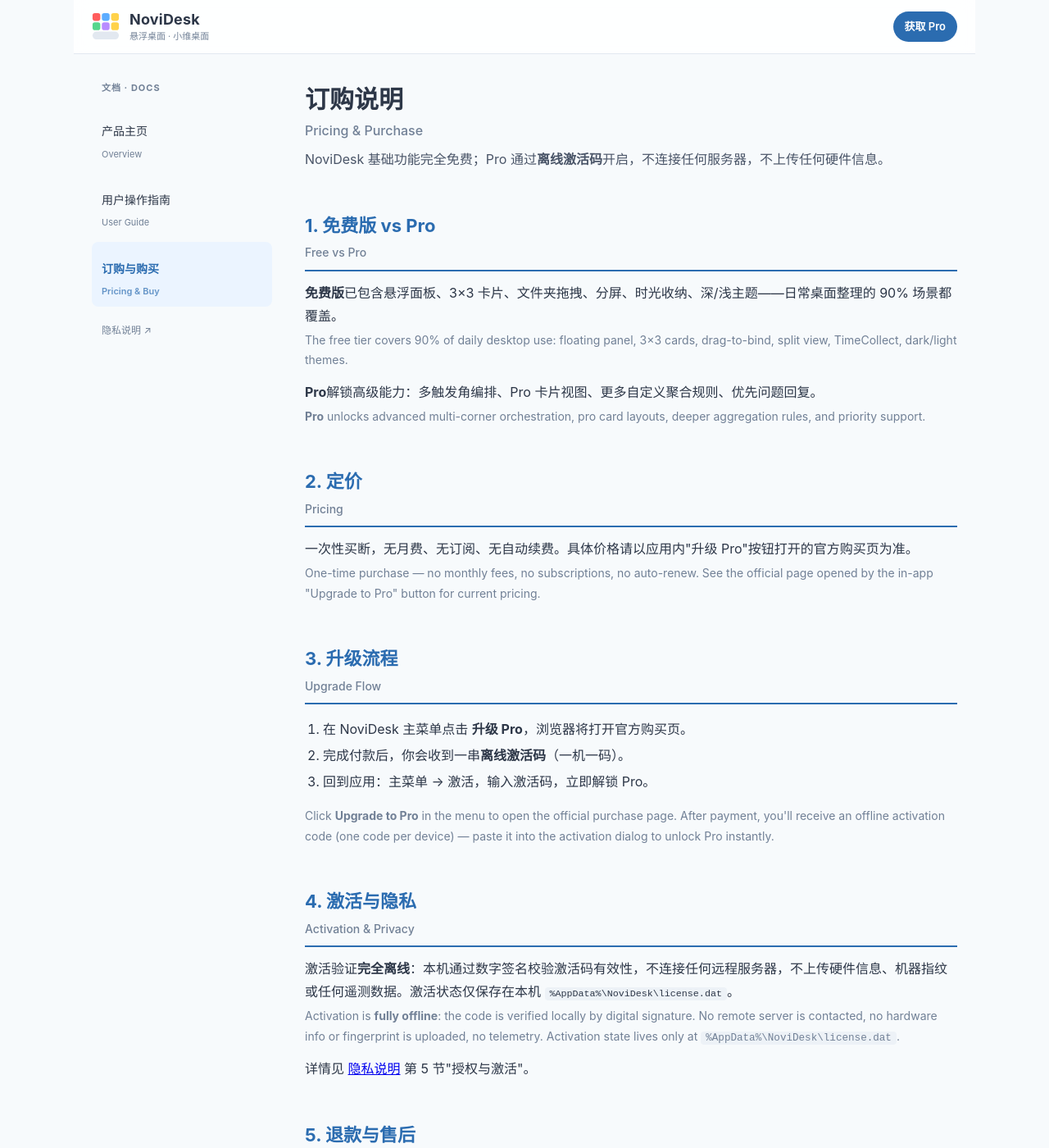
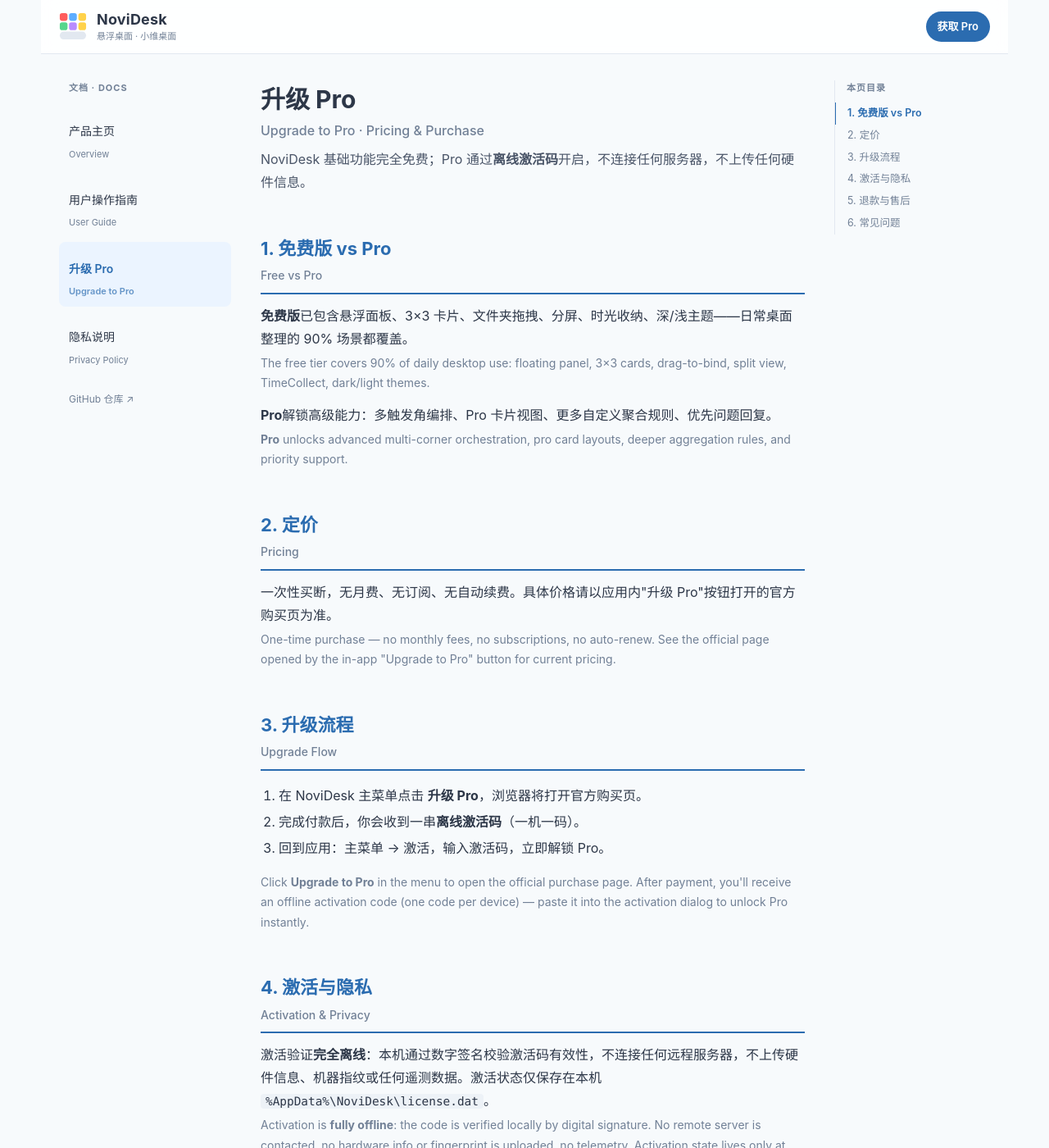
Before and after one commit to tech-littlesoft/NoviDesk, a Jekyll site: the page built from buy.md, in a window 1280 px wide and 1400 px high. Shown: the whole window at 82% size. Built offline with Jekyll 4.4.1, drawn with Linux system fonts in a browser that asks for light colours.

Commit message:
Add Privacy page, right-rail TOC, rename Buy to Upgrade to Pro, fix baseurl links

```diff
--- a/_includes/sidebar.html
+++ b/_includes/sidebar.html
@@ -15,12 +15,18 @@
     </li>
     <li>
       <a href="{{ '/buy/' | relative_url }}" class="{% if page.url contains '/buy' %}active{% endif %}">
-        <span class="zh">订购与购买</span>
-        <span class="en">Pricing &amp; Buy</span>
+        <span class="zh">升级 Pro</span>
+        <span class="en">Upgrade to Pro</span>
+      </a>
+    </li>
+    <li>
+      <a href="{{ '/privacy/' | relative_url }}" class="{% if page.url contains '/privacy' %}active{% endif %}">
+        <span class="zh">隐私说明</span>
+        <span class="en">Privacy Policy</span>
       </a>
     </li>
   </ul>
   <div class="sidebar-foot">
-    <a href="https://github.com/tech-littlesoft/NoviDesk-Privacy" target="_blank" rel="noopener">隐私说明 ↗</a>
+    <a href="https://github.com/tech-littlesoft/NoviDesk" target="_blank" rel="noopener">GitHub 仓库 ↗</a>
   </div>
 </nav>
--- a/_layouts/default.html
+++ b/_layouts/default.html
@@ -29,17 +29,79 @@
     <a class="topbar-cta" href="{{ '/buy/' | relative_url }}">获取 Pro</a>
   </header>
 
-  <div class="layout">
+  <div class="layout{% if page.toc %} has-toc{% endif %}">
     <aside class="sidebar" aria-label="文档导航">
       {% include sidebar.html %}
     </aside>
+
     <main class="page">
       {{ content }}
     </main>
+
+    {% if page.toc %}
+    <aside class="toc" aria-label="本页目录">
+      <div class="toc-inner">
+        <div class="toc-title">本页目录</div>
+        <nav id="toc"></nav>
+      </div>
+    </aside>
+    {% endif %}
   </div>
 
   <footer class="site-footer">
-    <p>© {{ site.time | date: '%Y' }} NoviDesk · 悬浮桌面 / 小维桌面 · <a href="https://github.com/tech-littlesoft/NoviDesk-Docs" target="_blank" rel="noopener">GitHub</a></p>
+    <p>© {{ site.time | date: '%Y' }} NoviDesk · 悬浮桌面 / 小维桌面 · <a href="https://github.com/tech-littlesoft/NoviDesk" target="_blank" rel="noopener">GitHub</a></p>
   </footer>
+
+{% if page.toc %}
+  <script>
+  (function () {
+    var page = document.querySelector('.page');
+    var toc = document.getElementById('toc');
+    if (!page || !toc) return;
+
+    var heads = page.querySelectorAll('h2, h3');
+    if (!heads.length) {
+      var box = toc.closest('.toc');
+      if (box) box.style.display = 'none';
+      return;
+    }
+
+    var list = document.createElement('ul'), nodes = [];
+    Array.prototype.forEach.call(heads, function (h, i) {
+      if (!h.id) {
+        var s = (h.textContent || '').trim().toLowerCase()
+          .replace(/[^\w\u4e00-\u9fa5]+/g, '-').replace(/^-+|-+$/g, '');
+        h.id = s || ('sec-' + (i + 1));
+      }
+      var li = document.createElement('li');
+      li.className = 'toc-' + h.tagName.toLowerCase();
+
+      var a = document.createElement('a');
+      a.setAttribute('href', location.pathname + '#' + h.id);
+
+      var en = h.querySelector('span.en');
+      a.textContent = (h.textContent || '').replace(en ? en.textContent : '', '').replace(/\s+/g, ' ').trim();
+
+      li.appendChild(a);
+      list.appendChild(li);
+      nodes.push(h);
+    });
+    toc.appendChild(list);
+
+    var links = toc.querySelectorAll('a');
+    if (!('IntersectionObserver' in window)) return;
+    var io = new IntersectionObserver(function (entries) {
+      entries.forEach(function (e) {
+        if (!e.isIntersecting) return;
+        var idx = nodes.indexOf(e.target);
+        Array.prototype.forEach.call(links, function (l, j) {
+          l.className = (j === idx) ? 'active' : '';
+        });
+      });
+    }, { rootMargin: '-84px 0px -72% 0px' });
+    nodes.forEach(function (h) { io.observe(h); });
+  })();
+  </script>
+{% endif %}
 </body>
 </html>
--- a/assets/css/style.css
+++ b/assets/css/style.css
@@ -1,20 +1,25 @@
-:root { color-scheme: light dark; --brand:#2b6cb0; --brand-soft:#ebf4ff; --brand-strong:#1e4e8c; --ink:#2d3748; --muted:#718096; --line:#e2e8f0; --card:#fff; --bg:#f7fafc; }
+:root { color-scheme: light dark; --brand:#2b6cb0; --brand-soft:#ebf4ff; --brand-strong:#1e4e8c; --ink:#2d3748; --muted:#718096; --line:#e2e8f0; --card:#fff; --bg:#f7fafc; --code-bg:#edf2f7; }
 * { box-sizing: border-box; }
+html { scroll-behavior: smooth; }
 html, body { margin:0; }
 body { font-family:-apple-system,"Segoe UI","Microsoft YaHei",Roboto,Helvetica,Arial,sans-serif; color:var(--ink); background:var(--bg); line-height:1.75; -webkit-font-smoothing:antialiased; }
+a { color:var(--brand); }
+a:focus-visible, button:focus-visible { outline:2px solid var(--brand); outline-offset:2px; border-radius:4px; }
+img { max-width:100%; height:auto; }
 
 /* ===== Top bar (logo top-left) ===== */
-.topbar { position:sticky; top:0; z-index:10; display:flex; align-items:center; justify-content:space-between; max-width:1100px; margin:0 auto; padding:14px 22px; background:rgba(255,255,255,0.85); backdrop-filter:saturate(180%) blur(10px); -webkit-backdrop-filter:saturate(180%) blur(10px); border-bottom:1px solid var(--line); }
-.brand { display:inline-flex; align-items:center; gap:12px; text-decoration:none; color:var(--ink); }
+.topbar { position:sticky; top:0; z-index:10; display:flex; align-items:center; justify-content:space-between; gap:16px; max-width:1180px; margin:0 auto; padding:14px 22px; background:rgba(255,255,255,0.85); backdrop-filter:saturate(180%) blur(10px); -webkit-backdrop-filter:saturate(180%) blur(10px); border-bottom:1px solid var(--line); }
+.brand { display:inline-flex; align-items:center; gap:12px; min-width:0; text-decoration:none; color:var(--ink); }
 .brand-mark { width:34px; height:34px; flex:0 0 auto; display:block; }
 .brand-text { display:flex; flex-direction:column; line-height:1.15; }
 .brand-name { font-size:18px; font-weight:700; letter-spacing:0.2px; }
 .brand-sub { font-size:11px; color:var(--muted); margin-top:3px; }
-.topbar-cta { font-size:13px; font-weight:600; padding:7px 14px; border-radius:999px; background:var(--brand); color:#fff; text-decoration:none; transition:background .15s; }
+.topbar-cta { flex:0 0 auto; font-size:13px; font-weight:600; padding:7px 14px; border-radius:999px; background:var(--brand); color:#fff; text-decoration:none; transition:background .15s; }
 .topbar-cta:hover { background:var(--brand-strong); }
 
-/* ===== Layout grid (sidebar + content) ===== */
-.layout { max-width:1100px; margin:0 auto; padding:0 22px; display:grid; grid-template-columns:220px 1fr; gap:40px; min-height:calc(100vh - 140px); }
+/* ===== Layout grid (sidebar + content [+ toc]) ===== */
+.layout { max-width:1180px; margin:0 auto; padding:0 22px; display:grid; grid-template-columns:210px minmax(0,1fr); gap:40px; min-height:calc(100vh - 140px); }
+.layout.has-toc { grid-template-columns:210px minmax(0,1fr) 190px; gap:36px; }
 
 /* ===== Sidebar ===== */
 .sidebar { padding:32px 0; }
@@ -27,24 +32,48 @@ body { font-family:-apple-system,"Segoe UI","Microsoft YaHei",Roboto,Helvetica,A
 .sidebar-nav li a .zh { font-size:14px; }
 .sidebar-nav li a .en { font-size:11px; color:var(--muted); }
 .sidebar-nav li a.active .en { color:var(--brand); opacity:0.7; }
-.sidebar-foot { margin-top:18px; padding-left:12px; font-size:12px; color:var(--muted); }
+.sidebar-foot { margin-top:18px; padding-left:12px; font-size:12px; }
 .sidebar-foot a { color:var(--muted); text-decoration:none; }
 .sidebar-foot a:hover { color:var(--brand); }
 
+/* ===== Table of contents (right rail) ===== */
+.toc { padding:32px 0; }
+.toc-inner { position:sticky; top:78px; max-height:calc(100vh - 120px); overflow-y:auto; border-left:1px solid var(--line); padding-left:14px; }
+.toc-title { font-size:11px; font-weight:700; letter-spacing:1px; color:var(--muted); text-transform:uppercase; margin-bottom:8px; }
+.toc ul { list-style:none; padding:0; margin:0; }
+.toc li { margin:0; }
+.toc a { display:block; margin-left:-15px; padding:4px 0 4px 14px; border-left:2px solid transparent; font-size:12.5px; line-height:1.5; color:var(--muted); text-decoration:none; transition:color .15s, border-color .15s; }
+.toc a:hover { color:var(--brand); }
+.toc a.active { color:var(--brand); border-left-color:var(--brand); font-weight:600; }
+.toc .toc-h3 a { padding-left:26px; font-size:12px; }
+
 /* ===== Page content ===== */
-.page { padding:36px 0 64px; min-width:0; }
+.page { padding:36px 0 64px; min-width:0; max-width:800px; }
 h1 { font-size:30px; line-height:1.3; margin:0 0 6px; }
 h1 .en { display:block; font-size:16px; font-weight:500; color:var(--muted); margin-top:8px; }
-h2 { font-size:22px; margin:48px 0 4px; padding-bottom:8px; border-bottom:2px solid var(--brand); color:var(--brand); }
+h2 { font-size:22px; margin:48px 0 4px; padding-bottom:8px; border-bottom:2px solid var(--brand); color:var(--brand); scroll-margin-top:84px; }
 h2 .en { display:block; font-size:14px; font-weight:500; color:var(--muted); margin-top:2px; }
-h3 { font-size:17px; margin:28px 0 4px; color:var(--ink); }
+h3 { font-size:17px; margin:28px 0 4px; color:var(--ink); scroll-margin-top:84px; }
 .lead { font-size:16px; color:#4a5568; }
 .zh { margin:12px 0 0; }
 .en { margin:4px 0 0; color:var(--muted); font-size:14px; }
 p { margin:10px 0; }
 ul, ol { padding-left:22px; }
 li { margin:4px 0; }
-code { background:#edf2f7; padding:1px 6px; border-radius:4px; font-size:0.9em; }
+hr { border:none; border-top:1px solid var(--line); margin:32px 0; }
+
+/* rich text */
+code { background:var(--code-bg); padding:1px 6px; border-radius:4px; font-size:0.9em; font-family:Consolas,"Courier New",monospace; }
+pre { background:var(--code-bg); border:1px solid var(--line); border-radius:10px; padding:14px 16px; overflow-x:auto; font-size:13px; line-height:1.6; }
+pre code { background:none; padding:0; font-size:inherit; }
+blockquote { margin:16px 0; padding:12px 16px; background:var(--brand-soft); border-left:3px solid var(--brand); border-radius:0 8px 8px 0; color:var(--muted); font-size:14px; }
+blockquote p { margin:2px 0; }
+table { width:100%; border-collapse:collapse; margin:16px 0; font-size:14px; }
+th, td { border:1px solid var(--line); padding:8px 12px; text-align:left; }
+th { background:var(--brand-soft); font-weight:600; }
+tbody tr:nth-child(even) { background:rgba(0,0,0,0.02); }
+
+/* figures */
 figure { margin:20px 0 8px; }
 figure img, figure svg { width:100%; height:auto; border:1px solid var(--line); border-radius:14px; background:#fff; display:block; }
 figcaption { font-size:13px; color:var(--muted); margin-top:8px; text-align:center; }
@@ -60,13 +89,17 @@ figcaption { font-size:13px; color:var(--muted); margin-top:8px; text-align:cent
 @media (prefers-color-scheme: dark){ .tips li img.tip-gif { border-color:#333; } }
 
 /* ===== Footer ===== */
-.site-footer { max-width:1100px; margin:48px auto 0; padding:18px 22px; border-top:1px solid var(--line); color:var(--muted); font-size:13px; text-align:center; }
+.site-footer { max-width:1180px; margin:48px auto 0; padding:18px 22px; border-top:1px solid var(--line); color:var(--muted); font-size:13px; text-align:center; }
 .site-footer a { color:var(--muted); text-decoration:none; }
 .site-footer a:hover { color:var(--brand); }
 
-/* ===== Mobile ===== */
+/* ===== Responsive ===== */
+@media (max-width: 1100px) {
+  .layout.has-toc { grid-template-columns:210px minmax(0,1fr); }
+  .toc { display:none; }
+}
 @media (max-width: 820px) {
-  .layout { grid-template-columns:1fr; padding:0 16px; gap:8px; }
+  .layout, .layout.has-toc { grid-template-columns:1fr; padding:0 16px; gap:8px; }
   .sidebar { padding:16px 0 0; }
   .sidebar-nav { position:static; }
   .sidebar-section { display:none; }
@@ -77,18 +110,30 @@ figcaption { font-size:13px; color:var(--muted); margin-top:8px; text-align:cent
   .sidebar-foot { display:none; }
   .topbar { padding:10px 16px; }
   .brand-sub { display:none; }
-  .page { padding:20px 0 48px; }
+  .page { padding:20px 0 48px; max-width:none; }
   h1 { font-size:24px; }
   h2 { font-size:18px; margin:36px 0 4px; }
+  .tips li img.tip-gif { float:none; width:100%; max-width:100%; margin:0 0 8px; }
 }
 
 /* ===== Dark ===== */
 @media (prefers-color-scheme: dark) {
-  :root { --ink:#e8e8e8; --muted:#aaa; --line:#333; --card:#1a1a1a; --bg:#111; --brand-soft:#1c2a3f; }
+  :root { --ink:#e8e8e8; --muted:#aaa; --line:#333; --card:#1a1a1a; --bg:#111; --brand-soft:#1c2a3f; --code-bg:#1a202c; }
   .topbar { background:rgba(17,17,17,0.85); }
   figure img, figure svg { background:#1a1a1a; }
   .lead, .tips li { color:var(--ink); }
   .sidebar-nav li a.active { color:#fff; }
   .sidebar-nav li a.active .en { color:#cbd5e0; opacity:0.8; }
-  code { background:#2d3748; }
+  .toc a.active { color:#fff; }
+  tbody tr:nth-child(even) { background:rgba(255,255,255,0.03); }
 }
+
+/* ===== Print (隐私政策常被打印/存 PDF) ===== */
+@media print {
+  .topbar, .sidebar, .toc, .site-footer { display:none !important; }
+  .layout, .layout.has-toc { display:block; max-width:none; padding:0; }
+  .page { max-width:none; padding:0; }
+  h2 { border-bottom-color:#999; color:#000; }
+  a { color:#000; text-decoration:underline; }
+  figure img, figure svg { border:none; }
+}
--- a/buy.md
+++ b/buy.md
@@ -1,10 +1,11 @@
 ---
 layout: default
-title: 订购与购买 · Pricing & Buy
+title: 升级 Pro · Upgrade to Pro
 permalink: /buy/
+toc: true
 ---
 
-# 订购说明 <span class="en">Pricing &amp; Purchase</span>
+# 升级 Pro <span class="en">Upgrade to Pro · Pricing &amp; Purchase</span>
 
 <p class="lead">NoviDesk 基础功能完全免费；Pro 通过<b>离线激活码</b>开启，不连接任何服务器，不上传任何硬件信息。</p>
 
@@ -36,7 +37,7 @@ permalink: /buy/
 <p class="zh">激活验证<b>完全离线</b>：本机通过数字签名校验激活码有效性，不连接任何远程服务器，不上传硬件信息、机器指纹或任何遥测数据。激活状态仅保存在本机 <code>%AppData%\NoviDesk\license.dat</code>。</p>
 <p class="en">Activation is <b>fully offline</b>: the code is verified locally by digital signature. No remote server is contacted, no hardware info or fingerprint is uploaded, no telemetry. Activation state lives only at <code>%AppData%\NoviDesk\license.dat</code>.</p>
 
-<p class="zh">详情见 <a href="https://github.com/tech-littlesoft/NoviDesk-Privacy" target="_blank" rel="noopener">隐私说明</a> 第 5 节"授权与激活"。</p>
+<p class="zh">详情见 <a href="{{ '/privacy/' | relative_url }}">隐私说明</a> 第 5 节"授权与激活"。</p>
 
 ## 5. 退款与售后 <span class="en">Refunds &amp; Support</span>
 
@@ -63,4 +64,4 @@ permalink: /buy/
   </li>
 </ul>
 
-<p class="en">Back to <a href="/">Overview</a> · <a href="/guide/">User Guide</a></p>
+<p class="en">Back to <a href="{{ '/' | relative_url }}">Overview</a> · <a href="{{ '/guide/' | relative_url }}">User Guide</a></p>
--- /dev/null
+++ b/privacy.md
@@ -0,0 +1,78 @@
+---
+layout: default
+title: NoviDesk 隐私说明 · Privacy Policy
+permalink: /privacy/
+toc: true
+---
+
+# NoviDesk 隐私说明 <span class="en">NoviDesk Privacy Policy</span>
+
+> **最后更新 / Last updated:** 2026-08-30<br>
+> **应用 / App:** NoviDesk（项目名 NoviDesk Station 小维桌面工作站）　**版本 / Version:** 1.6.07<br>
+> **发布者 / Publisher:** Littlesoft Team
+
+## 1. 概述 <span class="en">Overview</span>
+
+<p class="zh">NoviDesk（由 Littlesoft Team 开发）是一款运行在 Windows 上的本地桌面效率工具。它通过屏幕角落热区与键盘快捷键，帮助你快速访问常用的文件夹与文件。本应用完全在你的设备本地运行，不会连接互联网，不会收集、上传或向外发送任何个人信息或文件内容。</p>
+
+<p class="en">NoviDesk (developed by Littlesoft Team) is a local desktop productivity utility for Windows. It helps you quickly access frequently used folders and files through screen-corner hot zones and keyboard shortcuts. The application runs entirely on your device. It does not connect to the internet and does not collect, upload, or transmit any personal information or file contents.</p>
+
+## 2. 我们收集的信息 <span class="en">Information We Collect</span>
+
+<p class="zh">我们不会收集你的个人信息。本应用不要求注册账号，不收集姓名、邮箱、电话、地理位置、通讯录或任何可识别个人身份的信息，也不会向任何服务器发送使用数据或遥测数据。</p>
+
+<p class="en">We do not collect your personal information. The app requires no account registration and gathers no name, email, phone number, location, contacts, or any personally identifiable information. It sends no usage or telemetry data to any server.</p>
+
+## 3. 文件与文件夹访问 <span class="en">File and Folder Access</span>
+
+<p class="zh">为向你展示文件夹内容，本应用会在你选择的目录（默认包括桌面、文档、图片、视频、下载、开始菜单程序，以及部分即时通讯软件的接收目录）中读取文件与文件夹的元数据，例如名称、大小、创建时间与修改时间。本应用仅读取元数据用于展示，绝不读取、上传或存储任何文件的正文内容。你随时可以在设置中增删被监控的目录。</p>
+
+<p class="en">To display folder contents, the app reads metadata—such as name, size, creation time, and modification time—of files and folders in the directories you choose (by default the Desktop, Documents, Pictures, Videos, Downloads, Start Menu Programs, and receive folders of certain messaging apps). The app reads metadata only for display and never reads, uploads, or stores the actual content of any file. You can add or remove monitored folders in settings at any time.</p>
+
+## 4. 鼠标与键盘输入 <span class="en">Mouse and Keyboard Input</span>
+
+<p class="zh">本应用在本地安装全局鼠标钩子与键盘钩子，用于检测屏幕角落热区（自动展开面板）与快捷键操作。这些输入仅在你设备本地进行处理，用于判断触发条件；我们不会记录、保存或上传你的鼠标移动轨迹或键盘按键内容。</p>
+
+<p class="en">The app installs local global mouse and keyboard hooks to detect screen-corner hot zones (to auto-show the panel) and keyboard shortcuts. This input is processed only on your device to determine triggers. We do not record, store, or upload your mouse movement trails or keystrokes.</p>
+
+## 5. 授权与激活 <span class="en">License and Activation</span>
+
+<p class="zh">NoviDesk 的基础功能免费，部分高级功能（Pro）通过离线激活码开启。激活验证在你的设备本地通过数字签名完成，不连接任何远程服务器，也不会上传硬件信息或机器指纹。激活状态仅保存在本机。应用内"升级 Pro"按钮在你主动点击时，才会打开外部购买网页（由你自行决定是否访问），该过程不会自动上传任何数据；任何付款均由该外部服务商处理，我们不会接收或保存你的支付信息。</p>
+
+<p class="en">NoviDesk's basic features are free; some advanced (Pro) features are unlocked with an offline activation code. Activation is verified locally on your device through a digital signature—no remote server is contacted and no hardware information or machine fingerprint is uploaded. Activation state is stored only on your device. The in-app "Upgrade to Pro" button opens an external purchase webpage only when you click it voluntarily; no data is uploaded automatically in this process. Any payment is handled by that external provider; we do not receive or store your payment details.</p>
+
+## 6. 数据存储与安全 <span class="en">Data Storage and Security</span>
+
+<p class="zh">本应用产生的所有数据均存储在你自己的设备本地，具体包括：应用配置（位于 <code>%AppData%\NoviDesk\config.ini</code>）、激活状态文件（<code>license.dat</code>），以及调试版本可能生成的本地日志（位于 <code>%TEMP%\NoviDesk</code>）。这些数据不会离开你的设备，也不会被传输给开发者或任何第三方。卸载应用或删除上述本地文件即可清除全部本地数据。</p>
+
+<p class="en">All data generated by the app is stored locally on your own device, specifically: application configuration (in <code>%AppData%\NoviDesk\config.ini</code>), activation state (<code>license.dat</code>), and, in debug builds, local logs (in <code>%TEMP%\NoviDesk</code>). This data never leaves your device and is never transmitted to the developer or any third party. Uninstalling the app or deleting the above local files removes all local data.</p>
+
+## 7. 第三方共享 <span class="en">Third-Party Sharing</span>
+
+<p class="zh">我们不会将你的任何数据出售、出租或共享给任何第三方。本应用不包含任何广告、统计分析或地图类第三方 SDK。</p>
+
+<p class="en">We do not sell, rent, or share any of your data with any third party. The app contains no advertising, analytics, or map-related third-party SDKs.</p>
+
+## 8. 儿童隐私 <span class="en">Children's Privacy</span>
+
+<p class="zh">本应用不面向儿童，也不会在知情的情况下收集儿童的个人信息。由于本应用不收集任何个人信息，因此不存在向儿童收集数据的情况。</p>
+
+<p class="en">The app is not directed at children and does not knowingly collect personal information from children. As the app collects no personal information, there is no collection of data from children.</p>
+
+## 9. 你的权利 <span class="en">Your Rights</span>
+
+<p class="zh">由于本应用不收集或传输任何个人信息，因此没有需要远程访问、更正或删除的个人信息。你对本机所有相关数据拥有完全控制权，可随时通过卸载应用或删除本地配置/日志文件来清除。</p>
+
+<p class="en">Because the app does not collect or transmit any personal information, there is no personal data to access, correct, or delete remotely. You have full control over all related local data and may clear it at any time by uninstalling the app or deleting the local configuration/log files.</p>
+
+## 10. 政策变更 <span class="en">Changes to This Policy</span>
+
+<p class="zh">若本隐私说明发生变更，更新后的版本将发布在本仓库（<a href="https://github.com/tech-littlesoft/NoviDesk">github.com/tech-littlesoft/NoviDesk</a>）。重大变更将通过应用内公告或仓库说明告知。</p>
+
+<p class="en">If this privacy policy changes, the updated version will be published in this repository (<a href="https://github.com/tech-littlesoft/NoviDesk">github.com/tech-littlesoft/NoviDesk</a>). Material changes will be announced via in-app notice or repository notes.</p>
+
+## 11. 联系方式 <span class="en">Contact</span>
+
+<p class="zh">如你对本隐私说明有任何疑问，请通过本仓库的 Issues 页面联系我们：<a href="https://github.com/tech-littlesoft/NoviDesk/issues">github.com/tech-littlesoft/NoviDesk/issues</a>。</p>
+
+<p class="en">If you have any questions about this privacy policy, please contact us via the repository Issues page: <a href="https://github.com/tech-littlesoft/NoviDesk/issues">github.com/tech-littlesoft/NoviDesk/issues</a>.</p>
```
Also changed, not shown: guide.md (+4 -3 lines), README.md.
